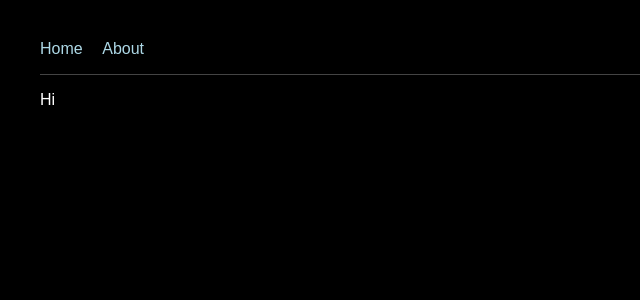
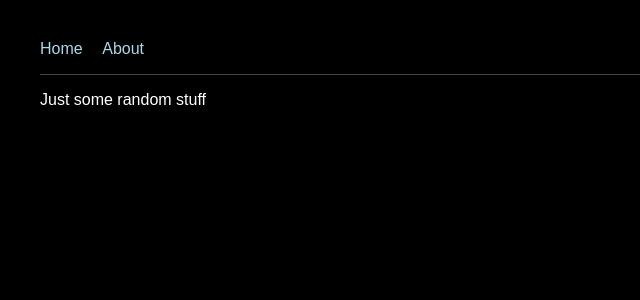
Before and after one commit to alezha128/alezha128.github.io, a Jekyll site: the page built from stuff.md, in a window 1280 px wide. Shown: the top 300 px of the page, without its empty margins (0-640 px from the left). Built offline with Jekyll 4.4.1, drawn with Linux system fonts in a browser that asks for light colours; our own code applies the rules of GitHub Pages for plain Markdown files.

Commit message:
Update stuff.md

```diff
--- a/stuff.md
+++ b/stuff.md
@@ -1 +1,7 @@
-Hi
+---
+layout: default
+title: Stuff
+permalink: /stuff.html
+---
+
+Just some random stuff
```
